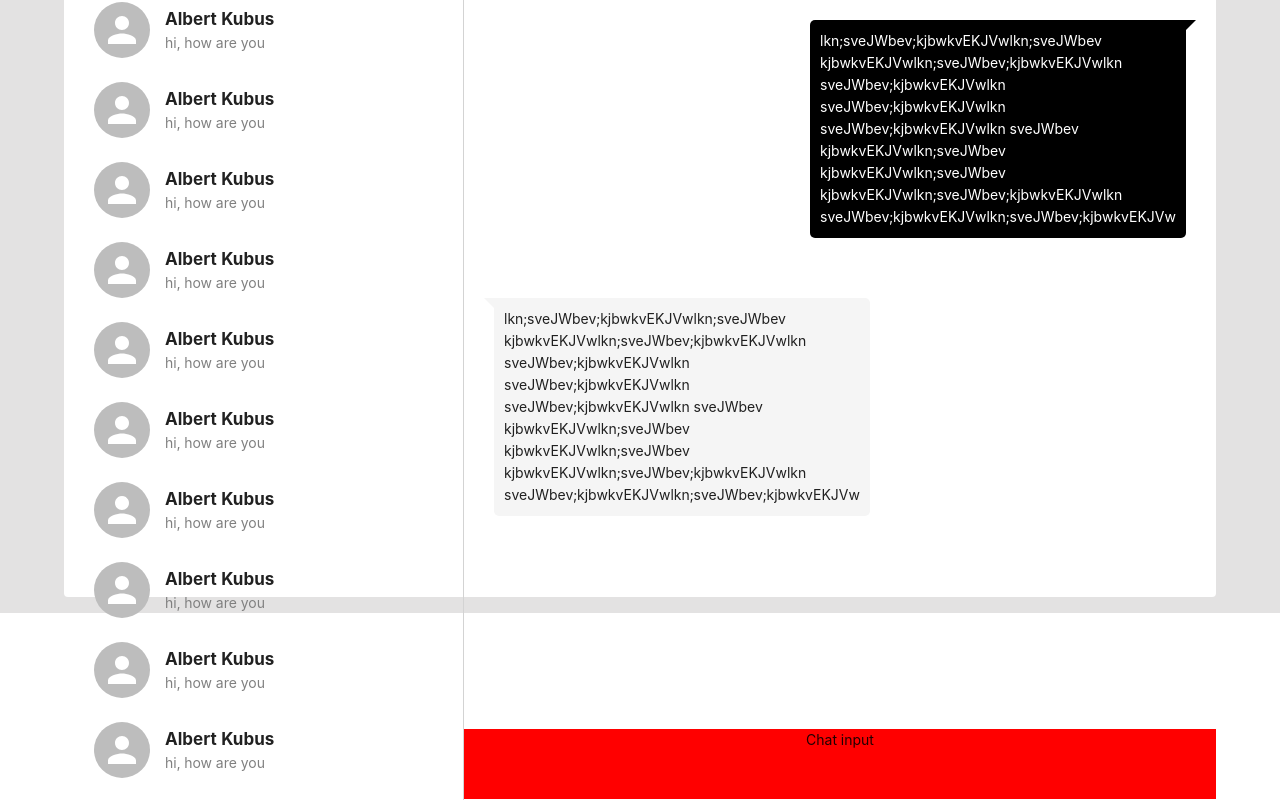
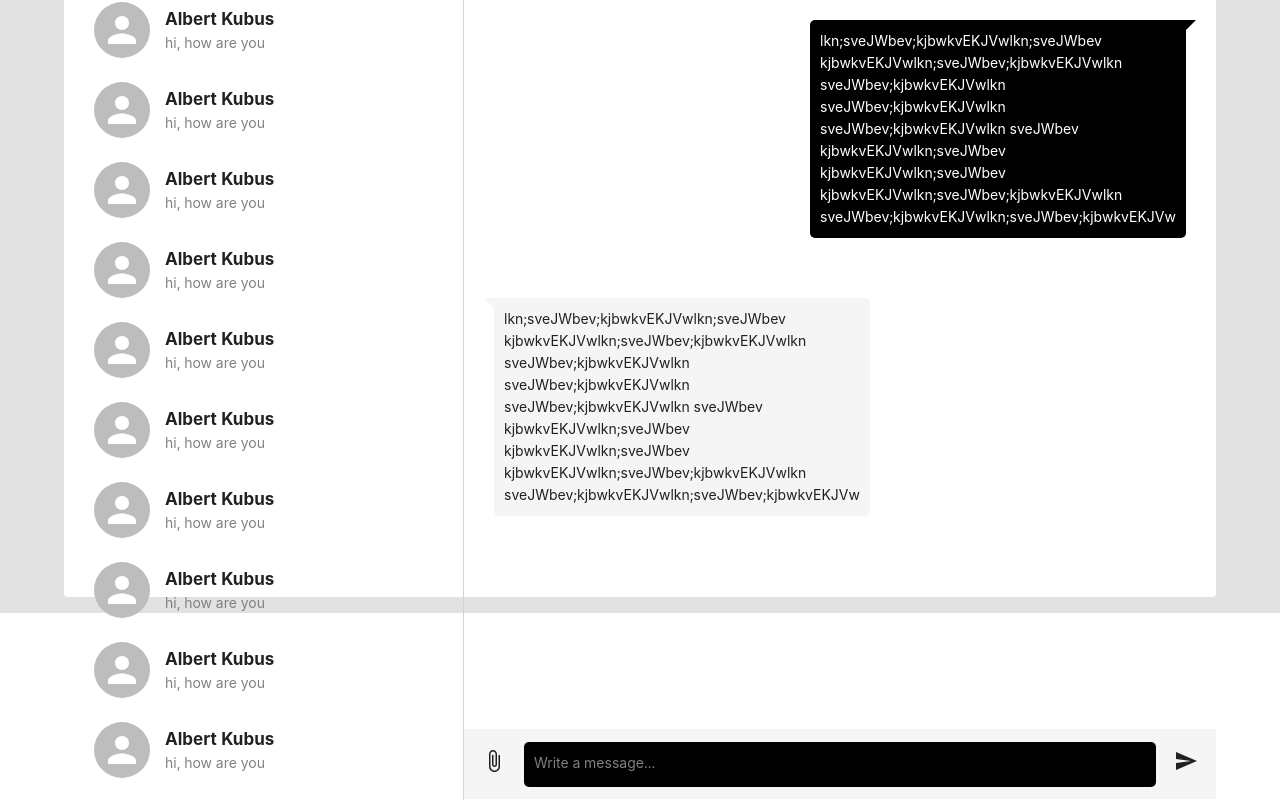
Before and after one commit to Ofoli/buddy-chat, a React (Create React App) app: page / in a window 1280 px wide. Shown: the part 187-987 px from the top of the page. Built offline with nearby package versions, Linux system fonts and the light colour scheme.

Commit message:
added ui for chat input form

```diff
--- a/src/features/chat-dashboard/components/form/ChatInput.tsx
+++ b/src/features/chat-dashboard/components/form/ChatInput.tsx
@@ -1,5 +1,27 @@
+import { Grid } from "@mui/material";
+import SendIcon from "@mui/icons-material/Send";
+import AttachFileIcon from "@mui/icons-material/AttachFile";
 import classes from "../../styles/chat-input.module.css";
 
 export default function ChatInput() {
-  return <div className={classes.main}>Chat input</div>;
+  return (
+    <div className={classes.main}>
+      <div className={classes.grid_container}>
+        <div className={classes.icon_container}>
+          <AttachFileIcon className={classes.icon} />
+        </div>
+        <div className={classes.input_container}>
+          <div
+            className={classes.input}
+            contentEditable
+            role="textbox"
+            title="Write a message"
+          ></div>
+        </div>
+        <div className={classes.icon_container}>
+          <SendIcon className={classes.icon} />
+        </div>
+      </div>
+    </div>
+  );
 }
--- a/src/features/chat-dashboard/styles/chat-input.module.css
+++ b/src/features/chat-dashboard/styles/chat-input.module.css
@@ -1,4 +1,48 @@
 .main {
   height: 70px;
-  background: red;
+  background: whitesmoke;
 }
+
+.grid_container {
+  display: flex;
+  align-items: center;
+  justify-content: flex-start;
+  gap: 10px;
+  width: 100%;
+  height: 100%;
+  padding: 10px;
+}
+
+.icon_container {
+  width: 40px;
+}
+.icon {
+  width: 30px;
+  height: 30px;
+}
+
+.input_container {
+  width: calc(100% - 100px);
+  height: 45px;
+}
+
+.input {
+  min-height: 45px;
+  max-height: 50px;
+  width: 100%;
+  background: black;
+  color: white;
+  border-radius: 5px;
+  text-align: left;
+  padding: 10px;
+  overflow: hidden;
+  overflow-y: scroll;
+}
+
+.input:focus {
+  outline: none;
+}
+.input[contenteditable]:empty::before {
+  content: "Write a message...";
+  color: gray;
+}
```
